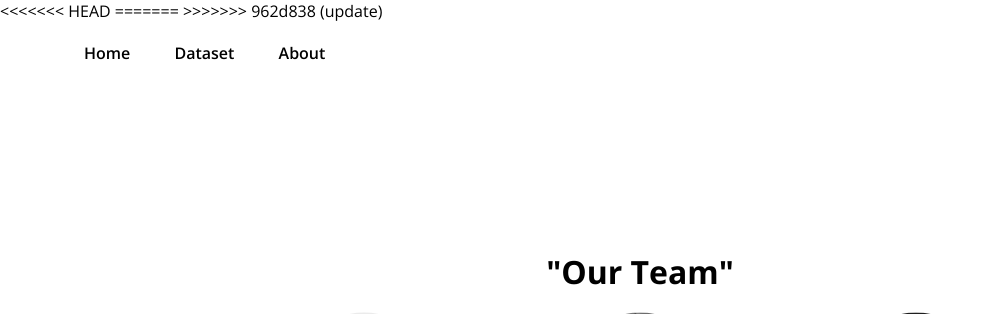
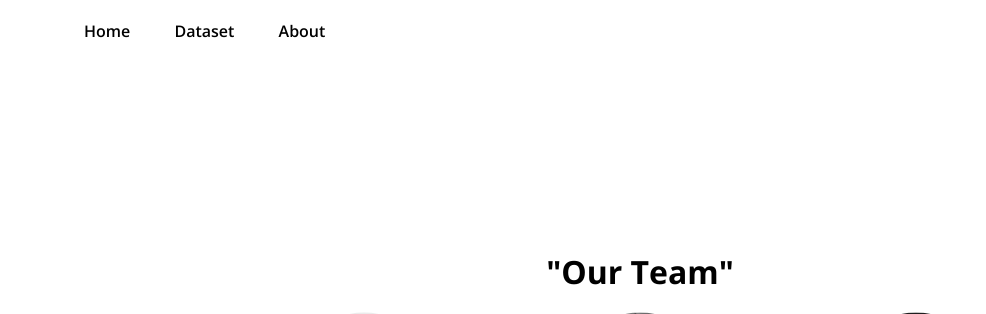
Before and after one commit to arvandza/herbal-leaf-classification, a Python web app: template templates/about.html in a window 1280 px wide. Shown: the top 314 px of the page, without its empty margins (0-986 px from the left). Run offline with Jinja, Linux system fonts and the light colour scheme; the template is opened without the code that fills it, so the values that code supplies are empty.

Commit message:
Update about.html

```diff
--- a/templates/about.html
+++ b/templates/about.html
@@ -7,11 +7,9 @@
     <meta http-equiv="X-UA-Compatible" content="IE=edge">
     <meta name="viewport" content="width=device-width, initial-scale=1.0">
     <title>Herbal Leaves Classification</title>
-<<<<<<< HEAD
-=======
+
     <link rel = "icon" href = "/static/img/icon.png"
         type = "image/x-icon">
->>>>>>> 962d838 (update)
 </head>
 <body>
     <img src="/static/img/shape.png" alt="shape" class="shape">
```
